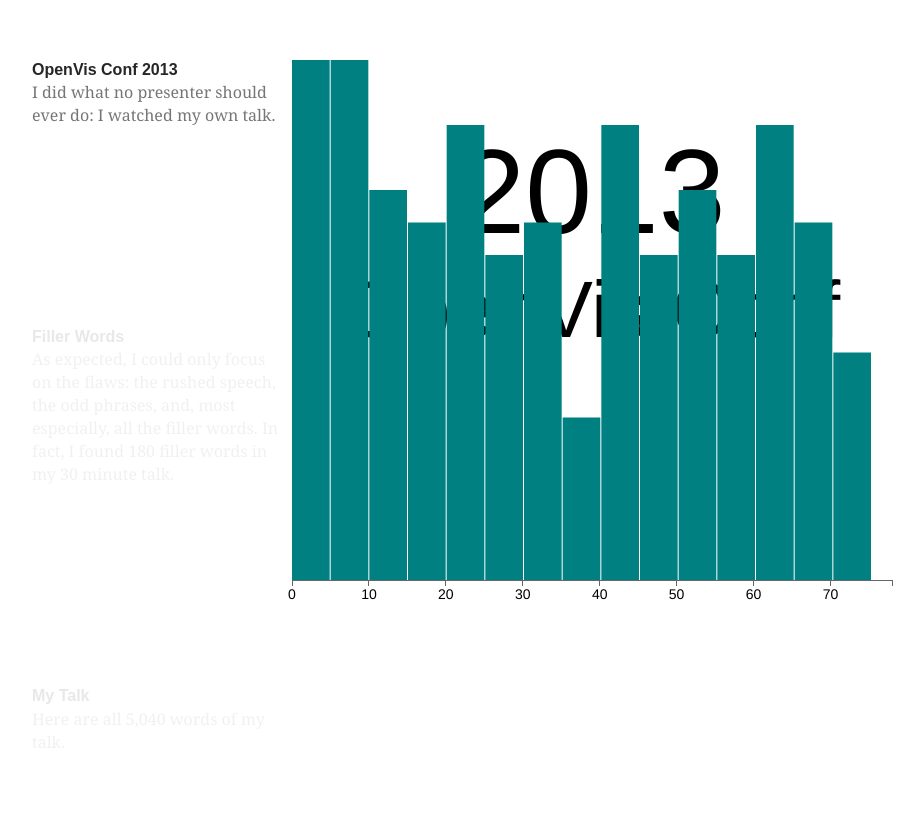
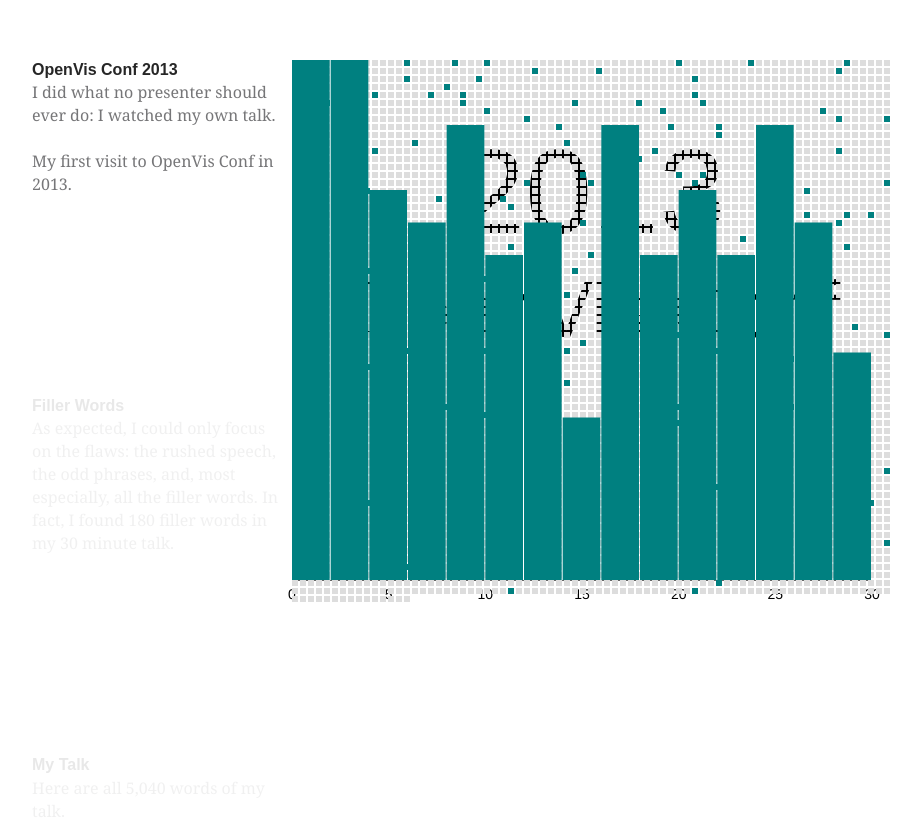
Before and after one commit to vlandham/scroll_demo, a plain HTML site: page index.html in a window 1280 px wide. Shown: the top 826 px of the page, without its empty margins (38-962 px from the left). Drawn offline with Linux system fonts and the light colour scheme.

Commit message:
improving stuffs

```diff
--- a/css/style.css
+++ b/css/style.css
@@ -19,8 +19,8 @@
   color: #767678;
 }
 
-.title {
-  font-family: "HaasTextBold",Arial,Helvetica;
+#steps .title {
+  font-family: Arial,Helvetica,"san-serif";
   font-size: 16px;
   font-weight: bold;
   margin-bottom: 2px;
@@ -36,11 +36,21 @@
   display: inline-block;
   position: fixed;
   top: 60px;
+  z-index: 1;
+  margin-left: 0;
   /* height: 600px; */
   /* width: 600px; */
-  z-index: 1;
-  margin-left: 0px;
   /* background-color: #ddd; */
+}
+
+#graph .title {
+  font-size:120px;
+  text-anchor: middle;
+}
+
+#graph .sub-title {
+  font-size:80px;
+  text-anchor: middle;
 }
 
 .axis path,
@@ -49,3 +59,8 @@
   stroke: #666;
   shape-rendering: crispEdges;
 }
+
+.highlight {
+  fill: #008080;
+  font-weight: bold;
+}
--- a/index.html
+++ b/index.html
@@ -11,7 +11,7 @@
     <div id='steps'>
       <section class="step">
         <div class="title">OpenVis Conf 2013</div>
-        I did what no presenter should ever do: I watched my own talk.
+        I did what no presenter should ever do: I watched my own talk.<br/><br/>My first visit to OpenVis Conf in 2013.
       </section>
       <section class="step">
         <div class="title">Filler Words</div>
--- a/js/steps.js
+++ b/js/steps.js
@@ -1,4 +1,3 @@
-
 
 var scrollVis = function() {
   var width = 600;
@@ -15,7 +14,7 @@ var scrollVis = function() {
   var numPerRow = width / (squareSize + squarePad);
 
   var xHistScale = d3.scale.linear()
-    .domain([0, 1800])
+    .domain([0, 30])
     .range([0, width - 20]);
 
   var yHistScale = d3.scale.linear()
@@ -23,18 +22,27 @@ var scrollVis = function() {
 
   var xBarScale = d3.scale.linear()
     .range([0, width]);
+
   var yBarScale = d3.scale.ordinal()
     .domain([0,1,2])
     .rangeBands([0, height - 50], 0.1, 0.1);
 
   var barColors = {0: "#008080", 1: "#399785", 2: "#5AAF8C"};
 
+  var coughColorScale = d3.scale.linear()
+    .domain([0,1.0])
+    .range(["#008080", "red"]);
+
   var xAxis = d3.svg.axis()
     .scale(xBarScale)
     .orient("bottom");
 
+  var xAxisHist = d3.svg.axis()
+    .scale(xHistScale)
+    .orient("bottom");
+
+  var activateFunctions = [];
   var updateFunctions = [];
-  var percentFunctions = [];
 
   var chart = function(selection) {
     selection.each(function(rawData) {
@@ -42,7 +50,6 @@ var scrollVis = function() {
       fillerWords = getFillerWords(wordData);
 
       fillerCounts = groupByWord(fillerWords);
-      console.log(fillerCounts);
       var countMax = d3.max(fillerCounts, function(d) { return d.values;});
       xBarScale.domain([0,countMax]);
       // yBarScale.domain(fillerCounts.map(function(d) { return d.key; }));
@@ -68,66 +75,56 @@ var scrollVis = function() {
 
       setupVis();
 
-      updateFunctions[0] = showTitle;
-      updateFunctions[1] = showFillerTitle;
-      updateFunctions[2] = showGrid;
-      updateFunctions[3] = highlightGrid;
-      updateFunctions[4] = showBar;
-      updateFunctions[5] = showHistPart;
-      updateFunctions[6] = showHistAll;
-      updateFunctions[7] = showHistAll;
-      updateFunctions[8] = showHistAll;
+      activateFunctions[0] = showTitle;
+      activateFunctions[1] = showFillerTitle;
+      activateFunctions[2] = showGrid;
+      activateFunctions[3] = highlightGrid;
+      activateFunctions[4] = showBar;
+      activateFunctions[5] = showHistPart;
+      activateFunctions[6] = showHistAll;
+      activateFunctions[7] = showCough;
+      activateFunctions[8] = showHistAll;
 
       for(var i = 0; i < 9; i++) {
-        percentFunctions[i] = function() {};
+        updateFunctions[i] = function() {};
       }
 
-      percentFunctions[5] = updateHistPart;
+      updateFunctions[7] = updateCough;
     });
   };
 
   setupVis = function() {
     // count title
     g.append("text")
-      .attr("class", "openvis-title")
+      .attr("class", "title openvis-title")
       .attr("x", width / 2)
       .attr("y", height / 3)
-      .attr("text-anchor", "middle")
-      .attr("font-size", '120px')
       .text("2013");
 
     g.append("text")
-      .attr("class", "openvis-title")
+      .attr("class", "sub-title openvis-title")
       .attr("x", width / 2)
       .attr("y", (height / 3) + (height / 5) )
-      .attr("text-anchor", "middle")
-      .attr("font-size", '80px')
       .text("OpenVis Conf");
 
     g.selectAll(".openvis-title")
       .attr("opacity", 0);
 
-
     // count title
     g.append("text")
-      .attr("class", "count-title")
+      .attr("class", "title count-title highlight")
       .attr("x", width / 2)
       .attr("y", height / 3)
-      .attr("text-anchor", "middle")
-      .attr("font-size", '120px')
       .text("180");
 
     g.append("text")
-      .attr("class", "count-title")
+      .attr("class", "sub-title count-title")
       .attr("x", width / 2)
       .attr("y", (height / 3) + (height / 5) )
-      .attr("text-anchor", "middle")
-      .attr("font-size", '80px')
       .text("Filler Words");
 
     g.selectAll(".count-title")
       .attr("opacity", 0);
-
 
     // square grid
     var squares = g.selectAll(".square").data(wordData);
@@ -168,8 +165,7 @@ var scrollVis = function() {
       .attr("fill", "white");
     barText.attr("opacity", 0);
 
-
-    // hist
+    // histogram
     var hist = g.selectAll(".hist").data(histData);
     hist.enter().append("rect")
       .attr("class", "hist")
@@ -180,8 +176,16 @@ var scrollVis = function() {
       .attr("fill", barColors[0])
       .attr("opacity", 0);
 
+    // cough title
+    g.append("text")
+      .attr("class", "sub-title cough-title")
+      .attr("x", width / 2)
+      .attr("y", 80)
+      .text("cough")
+      .attr("opacity", 0);
+
     // axis
-    g.select(".x.axis").style("opacity",0);
+    g.select(".x.axis").style("opacity", 0);
   };
 
 
@@ -229,10 +233,19 @@ var scrollVis = function() {
 
     g.selectAll(".square")
       .transition()
+      .duration(0)
+      .attr("x", function(d,i) {
+        return d.x;
+      })
+      .attr("y", function(d,i) {
+        return d.y;
+      });
+
+    g.selectAll(".square")
+      .transition()
       .duration(600)
       .delay(function(d,i) {
-        var row = Math.floor(i / numPerRow);
-        return 5 * row;
+        return 5 * d.row;
       })
       .attr("opacity", 1.0)
       .attr("fill", "#ddd");
@@ -253,32 +266,32 @@ var scrollVis = function() {
     var t = d3.transition().duration(500);
     t.select(".x.axis").style("opacity",0);
 
-
-    var t2 = d3.transition().duration(800);
-    t2.selectAll(".square")
-      .attr("x", function(d,i) {
-        return d.x;
-      })
-      .attr("y", function(d,i) {
-        return d.y;
-      })
-      .attr("fill", "#ddd")
-      .attr("opacity", 1.0);
+    g.selectAll(".square")
+      .transition()
+      .duration(0)
+      .attr("opacity", 1.0)
+      .attr("fill", "#ddd");
 
     g.selectAll(".fill-square")
-      .transition()
+      .transition("move-fills")
       .duration(800)
       .attr("x", function(d,i) {
         return d.x;
       })
       .attr("y", function(d,i) {
         return d.y;
-      })
+      });
+
+    g.selectAll(".fill-square")
+      .transition()
+      .duration(800)
       .attr("opacity", 1.0)
       .attr("fill", function(d) { return d.filler ? '#008080' : '#ddd'; });
   }
 
   function showBar() {
+    g.select(".x.axis")
+      .call(xAxis);
     var t = d3.transition().duration(500);
     t.select(".x.axis").style("opacity",1);
 
@@ -310,7 +323,6 @@ var scrollVis = function() {
       .delay(1200)
       .attr("opacity", 1);
 
-
     g.selectAll(".hist")
       .transition()
       .duration(600)
@@ -320,6 +332,8 @@ var scrollVis = function() {
   }
 
   function showHistPart(percent) {
+    g.select(".x.axis")
+      .call(xAxisHist);
     var t = d3.transition().duration(500);
     t.select(".x.axis").style("opacity",1);
 
@@ -332,21 +346,26 @@ var scrollVis = function() {
       .transition()
       .duration(600)
       .attr("width", 0);
-  }
 
-  function updateHistPart(progress) {
     g.selectAll(".hist")
       .transition()
-      .duration(0)
-      .attr("height", function(d) { return (d.x < 960) ? ((height) - (yHistScale(d.y)))  : 0; })
-      .attr("y", function(d) { return (d.x < 960) ? (yHistScale(d.y) * progress) + (height * (1 - progress)) : yHistScale(0); })
-      .style("opacity", function(d,i) { return (d.x < 960) ? 1.0 : 1e-6; });
-
+      .duration(600)
+      .attr("y", function(d) { return (d.x < 15) ? yHistScale(d.y) : height; })
+      .attr("height", function(d) { return (d.x < 15) ? height - yHistScale(d.y) : 0;  })
+      .style("opacity", function(d,i) { return (d.x < 15) ? 1.0 : 1e-6; });
   }
 
   function showHistAll() {
+    g.select(".x.axis")
+      .call(xAxisHist);
     var t = d3.transition().duration(500);
     t.select(".x.axis").style("opacity",1);
+
+    g.selectAll(".cough-title")
+      .transition()
+      .duration(0)
+      .attr("opacity", 0);
+
     g.selectAll(".hist")
       .transition()
       .duration(1200)
@@ -355,28 +374,63 @@ var scrollVis = function() {
       .style("opacity", 1.0);
   }
 
+  function showCough() {
+    g.select(".x.axis")
+      .call(xAxisHist);
+    var t = d3.transition().duration(500);
+    t.select(".x.axis").style("opacity",1);
+    g.selectAll(".hist")
+      .transition()
+      .duration(600)
+      .attr("y", function(d) { return yHistScale(d.y); })
+      .attr("height", function(d) { return  height - yHistScale(d.y);  })
+      .style("opacity", 1.0);
+  }
+
+  function updateCough(progress) {
+    g.selectAll(".cough-title")
+      .transition()
+      .duration(0)
+      .attr("opacity", progress);
+
+    g.selectAll(".hist")
+      .transition("cough")
+      .duration(0)
+      .style("fill", function(d,i) {
+        return (d.x >= 14) ? coughColorScale(progress) : "#008080";
+      });
+
+  }
 
   function processData(rawData) {
     return rawData.map(function(d,i) {
+      // is this word a filler word?
       d.filler = (d.filler === "1") ? true : false;
+      // time in seconds word was spoken
       d.time = +d.time;
+      // time in minutes word was spoken
       d.min = Math.floor(d.time / 60);
-      var col = i % numPerRow;
-      d.x = col * (squareSize + squarePad);
-      var row = Math.floor(i / numPerRow);
-      d.y = row * (squareSize + squarePad);
+
+      // positioning for square visual
+      // stored here to make it easier
+      // to keep track of.
+      d.col = i % numPerRow;
+      d.x = d.col * (squareSize + squarePad);
+      d.row = Math.floor(i / numPerRow);
+      d.y = d.row * (squareSize + squarePad);
       return d;
     });
   }
 
   function getHistogram(data) {
-    var thirtymins = data.filter(function(d) { return d.time < 1800; });
-    var hdata = d3.layout.histogram()
-      .value(function(d) { return d.time; })
-      // .bins(15)
-      .bins(d3.range(0,1860,120))
-      (thirtymins);
-    return hdata;
+    // only get words from the first 30 minutes
+    var thirtyMins = data.filter(function(d) { return d.min < 30; });
+    // bin data into 2 minutes chuncks
+    // from 0 - 31 minutes
+    return d3.layout.histogram()
+      .value(function(d) { return d.min; })
+      .bins(d3.range(0,31,2))
+      (thirtyMins);
   }
 
   function getFillerWords(data) {
@@ -392,42 +446,35 @@ var scrollVis = function() {
   }
 
   chart.activate = function(index) {
-    console.log("activating " + index);
-    updateFunctions[index]();
+    activateFunctions[index]();
   };
 
-  chart.update = function(index, percent) {
-    console.log("percent " + percent);
-    percentFunctions[index](percent);
+  chart.update = function(index, progress) {
+    updateFunctions[index](progress);
   };
 
   return chart;
 };
 
-var plotData = function(selector, data, plot) {
-  return selector
-  .datum(data)
-  .call(plot);
-};
-
 var plot = scrollVis();
 
+function display(data) {
+  d3.select("#graph")
+    .datum(data)
+    .call(plot);
 
-function display(data) {
-  plotData(d3.select("#graph"), data, plot);
   var scroll = scroller()
-  .container(d3.select('#graphic'));
+    .container(d3.select('#graphic'));
 
   scroll(d3.selectAll('.step'));
 
   scroll.on('active', function(index){
-
     plot.activate(index);
 
     d3.selectAll('.step')
-    .style('opacity',  function(d,i) { return i == index ? 1 : 0.1; });
+      .style('opacity',  function(d,i) { return i == index ? 1 : 0.1; });
+  });
 
-  });
   scroll.on('progress', function(index, progress){
     plot.update(index, progress);
   });
```
